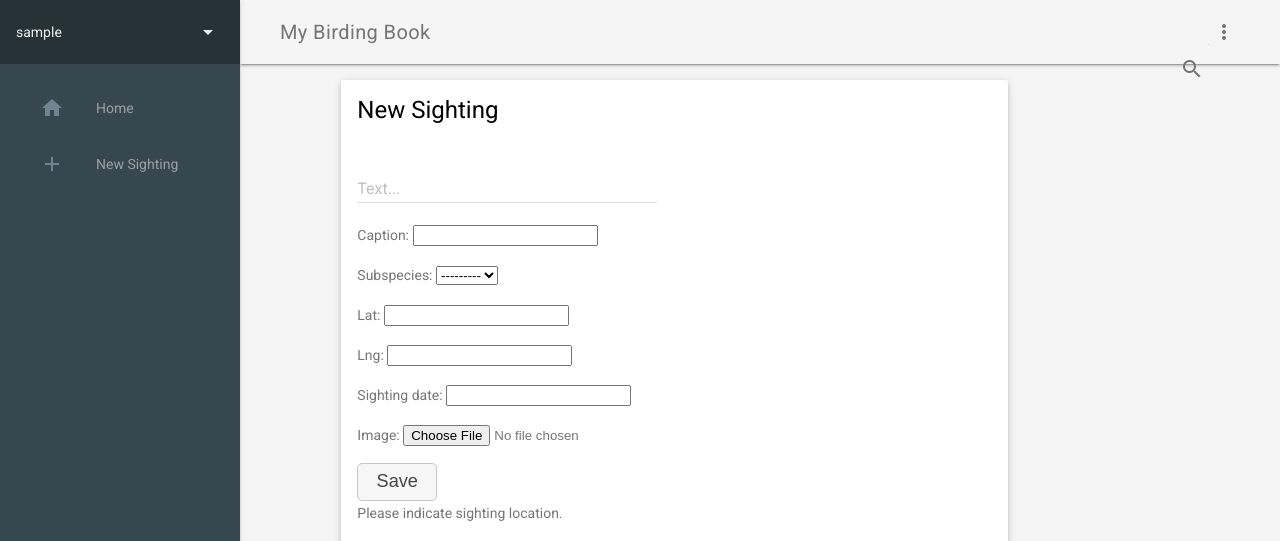
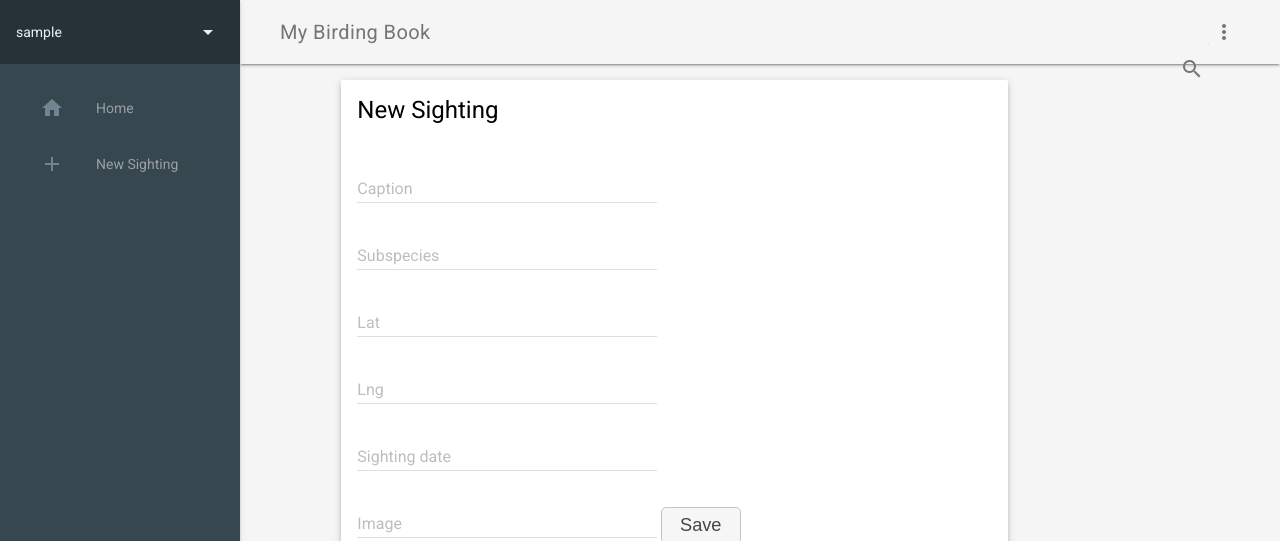
Before and after one commit to jefferythewind/theBirdingBook, a Django app: page /new_sighting/ in a window 1280 px wide. Shown: the top 541 px of the page. Run offline with Django 3.2, Linux system fonts and the light colour scheme; the visitor is signed in with stand-in values (Sample User, id 1); data that the repository does not hold is empty; some libraries are stand-ins or nearby versions.

Commit message:
fixed loging fields, add MDL forms to new sighting

```diff
--- a/birds/templates/birds/new_sighting.html
+++ b/birds/templates/birds/new_sighting.html
@@ -15,16 +15,14 @@
 					<h2 class="mdl-card__title-text">New Sighting </h2>
 				</div>
 				<div class="mdl-card__supporting-text news-text">
-					<form action="#">
-					  <div class="mdl-textfield mdl-js-textfield mdl-textfield--floating-label">
-					    <input class="mdl-textfield__input" type="text" id="sample3">
-					    <label class="mdl-textfield__label" for="sample3">Text...</label>
-					  </div>
-					</form>
 					<form action="" method="post" enctype="multipart/form-data">{% csrf_token %}
-						{{ form.as_p }}
-
-						<input id="save_button" type="submit" value="Save" />
+                        {% for field in form %}
+                        <div class="mdl-textfield mdl-js-textfield mdl-textfield--floating-label">
+                            <label class="mdl-textfield__label" for="{{ field.name }}">{{ field.label }}</label>
+                            <input class="mdl-textfield__input" type="text" id="{{ field.auto_id }}" name="{{ field.name }}"></input>
+                        </div>
+                        {% endfor %}
+                        <input id="save_button" type="submit" value="Save" />
 
 					</form>
 					<div id="msg"><p>Please indicate sighting location.</p></div>
```
Also changed, not shown: birds/templates/registration/login.html (+5 -17 lines), birds/forms.py (line endings or trailing spaces), 1 other file.
